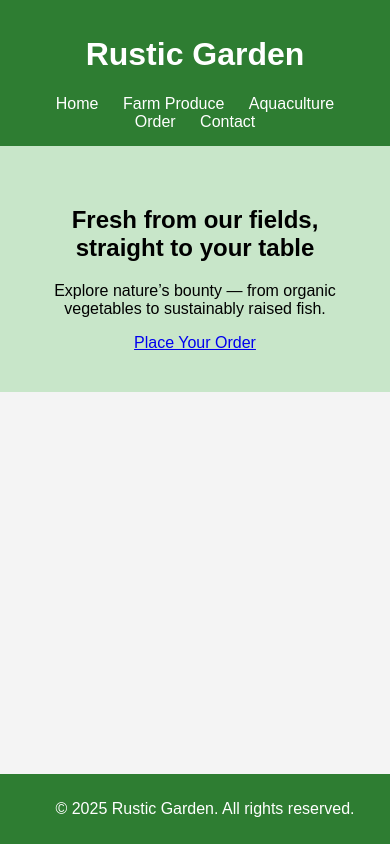
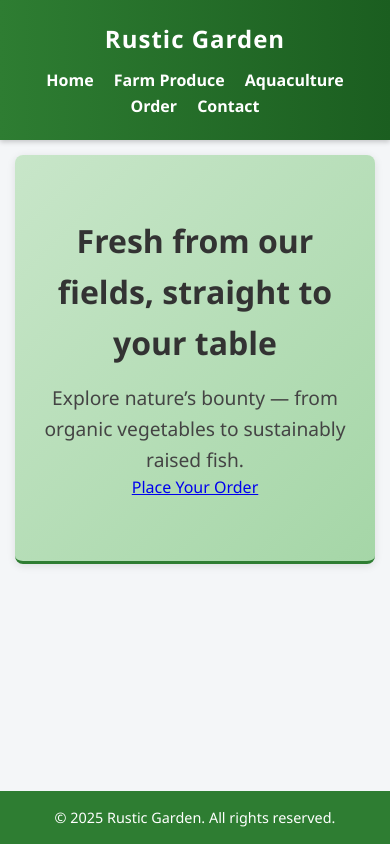
Before and after one commit to Rustic-garden/Rustic-Garden, a plain HTML site: page index.html in a window 390 px wide. Drawn offline with Linux system fonts and the light colour scheme.

Commit message:
Update style.css

```diff
--- a/style.css
+++ b/style.css
@@ -1,49 +1,145 @@
+/* General Reset and Body Styling */
+* {
+    margin: 0;
+    padding: 0;
+    box-sizing: border-box;
+}
+
 body {
-    font-family: Arial, sans-serif;
-    margin: 0;
-    background: #f4f4f4;
+    font-family: 'Segoe UI', Arial, sans-serif;
+    background: #f4f6f8;
+    color: #333;
+    line-height: 1.6;
 }
+
+/* Header and Navigation */
 header {
-    background: #2e7d32;
+    background: linear-gradient(90deg, #2e7d32, #1b5e20);
     color: white;
-    padding: 15px;
+    padding: 20px;
     text-align: center;
+    box-shadow: 0 2px 5px rgba(0,0,0,0.2);
 }
+
+header h1 {
+    font-size: 2rem;
+    letter-spacing: 1px;
+}
+
+nav {
+    margin-top: 10px;
+}
+
 nav a {
     color: white;
-    margin: 0 10px;
+    margin: 0 15px;
     text-decoration: none;
+    font-weight: bold;
+    transition: color 0.3s ease;
 }
+
+nav a:hover {
+    color: #ffeb3b;
+}
+
+/* Hero Section */
 .hero {
-    padding: 40px;
+    padding: 60px 20px;
     text-align: center;
-    background: #c8e6c9;
+    background: linear-gradient(135deg, #c8e6c9, #a5d6a7);
+    border-bottom: 3px solid #2e7d32;
 }
+
+.hero h2 {
+    font-size: 2.5rem;
+    margin-bottom: 15px;
+}
+
+.hero p {
+    font-size: 1.2rem;
+    color: #444;
+}
+
+/* Main Sections */
 section {
-    padding: 20px;
-    max-width: 800px;
-    margin: auto;
+    padding: 30px;
+    max-width: 900px;
+    margin: 30px auto;
     background: white;
+    border-radius: 8px;
+    box-shadow: 0 2px 8px rgba(0,0,0,0.1);
 }
+
+section h3 {
+    font-size: 1.6rem;
+    margin-bottom: 15px;
+    color: #2e7d32;
+}
+
+/* Form Styling */
 form {
     display: flex;
     flex-direction: column;
 }
-form input, form textarea, form button {
+
+form input,
+form textarea,
+form button {
     margin: 10px 0;
-    padding: 10px;
+    padding: 12px;
+    font-size: 1rem;
+    border-radius: 5px;
+    border: 1px solid #ccc;
+    transition: all 0.3s ease;
 }
+
+form input:focus,
+form textarea:focus {
+    border-color: #2e7d32;
+    outline: none;
+    box-shadow: 0 0 5px rgba(46,125,50,0.3);
+}
+
 form button {
     background: #2e7d32;
     color: white;
     border: none;
+    cursor: pointer;
+    font-weight: bold;
 }
+
+form button:hover {
+    background: #1b5e20;
+}
+
+/* Footer */
 footer {
     text-align: center;
-    padding: 10px;
+    padding: 15px;
     background: #2e7d32;
     color: white;
     position: fixed;
     bottom: 0;
     width: 100%;
+    font-size: 0.9rem;
 }
+
+/* Responsive Design */
+@media (max-width: 768px) {
+    header h1 {
+        font-size: 1.5rem;
+    }
+
+    nav a {
+        margin: 0 8px;
+    }
+
+    .hero h2 {
+        font-size: 2rem;
+    }
+
+    section {
+        margin: 15px;
+        padding: 20px;
+    }
+}
```
